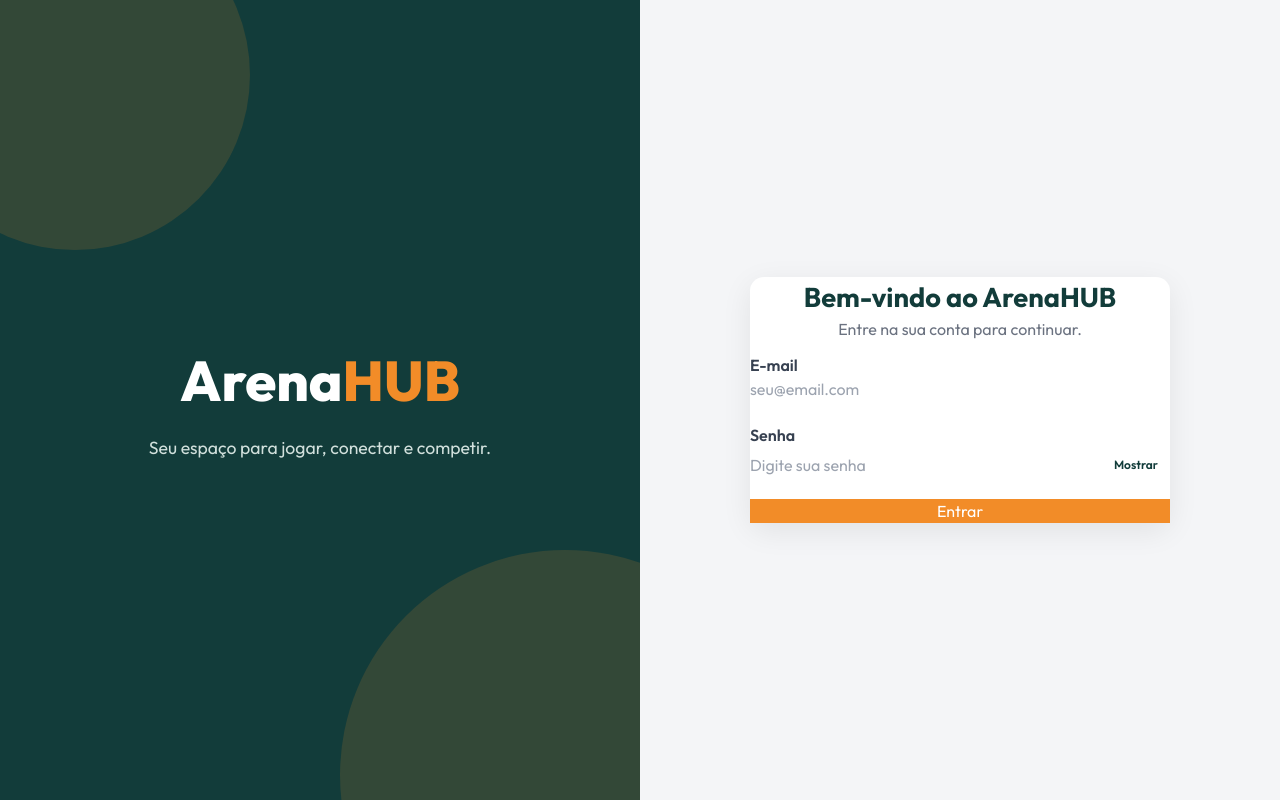
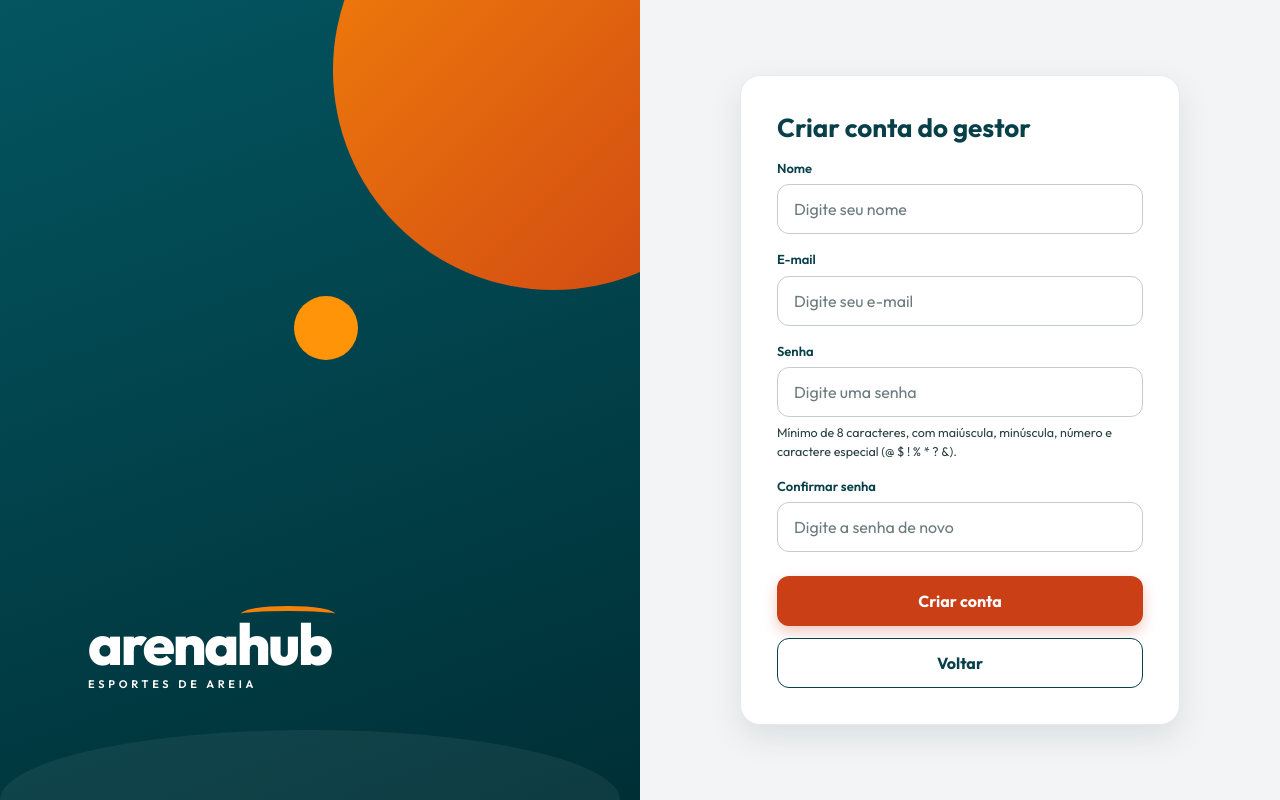
Before and after one commit to jvrezendem/arenaHUB, a React (Vite) app in the folder frontend/: page /primeiro-acesso in a window 1280 px wide. Before the commit this address led to /login. Built offline with nearby package versions, Linux system fonts and the light colour scheme.

Commit message:
feat: cria tela de cadastro de gestor com validação e integração com a API

```diff
--- a/frontend/src/App.jsx
+++ b/frontend/src/App.jsx
@@ -2,6 +2,7 @@
 import { BrowserRouter, Routes, Route, Navigate } from 'react-router-dom';
 import { AuthProvider, useAuth } from './contexts/AuthContext';
 import Login from './pages/Login/Login';
+import CriarContaGestor from './pages/CriarContaGestor/CriarContaGestor';
 
 function PrivateRoute({ children }) {
   const { isAuthenticated } = useAuth();
@@ -15,6 +16,7 @@ function AppRoutes() {
   return (
     <Routes>
       <Route path="/login" element={<Login />} />
+      <Route path="/primeiro-acesso" element={<CriarContaGestor />} />
 
       <Route
         path="/"
--- /dev/null
+++ b/frontend/src/pages/CriarContaGestor/CriarContaGestor.jsx
@@ -0,0 +1,145 @@
+import { useState } from 'react'
+import { Link, useNavigate } from 'react-router-dom'
+import { api, endpoints } from '../../api/client'
+import AuthShell from '../../components/AuthShell'
+import Field from '../../components/Field'
+import { ArrowLeftIcon, InfoIcon } from '../../components/icons'
+
+const SENHA_FORTE = /^(?=.*[a-z])(?=.*[A-Z])(?=.*\d)(?=.*[@$!%*?&]).+$/
+const EMAIL_VALIDO = /^[^\s@]+@[^\s@]+\.[^\s@]+$/
+
+const DICA_SENHA =
+    'Mínimo de 8 caracteres, com maiúscula, minúscula, número e caractere especial (@ $ ! % * ? &).'
+
+function validar({ nome, email, senha, confirmacao }) {
+    const erros = {}
+
+    if (!nome.trim()) erros.nome = 'Preencha este campo.'
+
+    if (!email.trim()) erros.email = 'Preencha este campo.'
+    else if (!EMAIL_VALIDO.test(email.trim())) erros.email = 'Informe um e-mail válido.'
+
+    if (!senha) erros.senha = 'Preencha este campo.'
+    else if (senha.length < 8) erros.senha = 'A senha precisa ter pelo menos 8 caracteres.'
+    else if (!SENHA_FORTE.test(senha))
+        erros.senha = 'A senha precisa ter maiúscula, minúscula, número e caractere especial (@ $ ! % * ? &).'
+
+    if (!confirmacao) erros.confirmacao = 'Preencha este campo.'
+    else if (confirmacao !== senha) erros.confirmacao = 'As senhas não conferem.'
+
+    return erros
+}
+
+export default function CriarContaGestor() {
+    const navigate = useNavigate()
+
+    const [form, setForm] = useState({ nome: '', email: '', senha: '', confirmacao: '' })
+    const [erros, setErros] = useState({})
+    const [erroGeral, setErroGeral] = useState('')
+    const [carregando, setCarregando] = useState(false)
+
+    const atualizar = (campo) => (event) =>
+        setForm((anterior) => ({ ...anterior, [campo]: event.target.value }))
+
+    async function handleSubmit(event) {
+        event.preventDefault()
+        setErroGeral('')
+
+        const novosErros = validar(form)
+        setErros(novosErros)
+        if (Object.keys(novosErros).length > 0) return
+
+        setCarregando(true)
+        try {
+            await api.post(endpoints.register, {
+                nome: form.nome.trim(),
+                email: form.email.trim(),
+                senha: form.senha,
+            })
+            navigate('/login', { replace: true, state: { contaCriada: true } })
+        } catch (error) {
+            const status = error.response?.status
+
+            if (status === 409) {
+                setErros({ email: error.response.data?.msg || 'Este e-mail já está cadastrado.' })
+            } else if (status === 400) {
+                setErroGeral('Verifique os dados informados e tente novamente.')
+            } else {
+                setErroGeral('Não foi possível criar a conta agora. Tente novamente.')
+            }
+        } finally {
+            setCarregando(false)
+        }
+    }
+
+    return (
+        <AuthShell variant="form">
+            <div className="auth-header">
+                <Link to="/login" className="auth-back" aria-label="Voltar para o login">
+                    <ArrowLeftIcon />
+                </Link>
+                <h1 className="auth-title">Criar conta do gestor</h1>
+            </div>
+
+            {erroGeral && (
+                <div className="notice notice--error" role="alert">
+                    <InfoIcon />
+                    {erroGeral}
+                </div>
+            )}
+
+            <form className="auth-form" onSubmit={handleSubmit} noValidate>
+                <Field
+                    id="nome"
+                    label="Nome"
+                    autoComplete="name"
+                    placeholder="Digite seu nome"
+                    value={form.nome}
+                    onChange={atualizar('nome')}
+                    error={erros.nome}
+                />
+
+                <Field
+                    id="email"
+                    label="E-mail"
+                    type="email"
+                    autoComplete="email"
+                    placeholder="Digite seu e-mail"
+                    value={form.email}
+                    onChange={atualizar('email')}
+                    error={erros.email}
+                />
+
+                <Field
+                    id="senha"
+                    label="Senha"
+                    type="password"
+                    autoComplete="new-password"
+                    placeholder="Digite uma senha"
+                    hint={DICA_SENHA}
+                    value={form.senha}
+                    onChange={atualizar('senha')}
+                    error={erros.senha}
+                />
+
+                <Field
+                    id="confirmacao"
+                    label="Confirmar senha"
+                    type="password"
+                    autoComplete="new-password"
+                    placeholder="Digite a senha de novo"
+                    value={form.confirmacao}
+                    onChange={atualizar('confirmacao')}
+                    error={erros.confirmacao}
+                />
+
+                <div className="auth-actions">
+                    <button type="submit" className="btn btn--primary" disabled={carregando}>
+                        {carregando ? 'Criando conta...' : 'Criar conta'}
+                    </button>
+                    <Link to="/login" className="btn btn--outline">Voltar</Link>
+                </div>
+            </form>
+        </AuthShell>
+    )
+}
```
